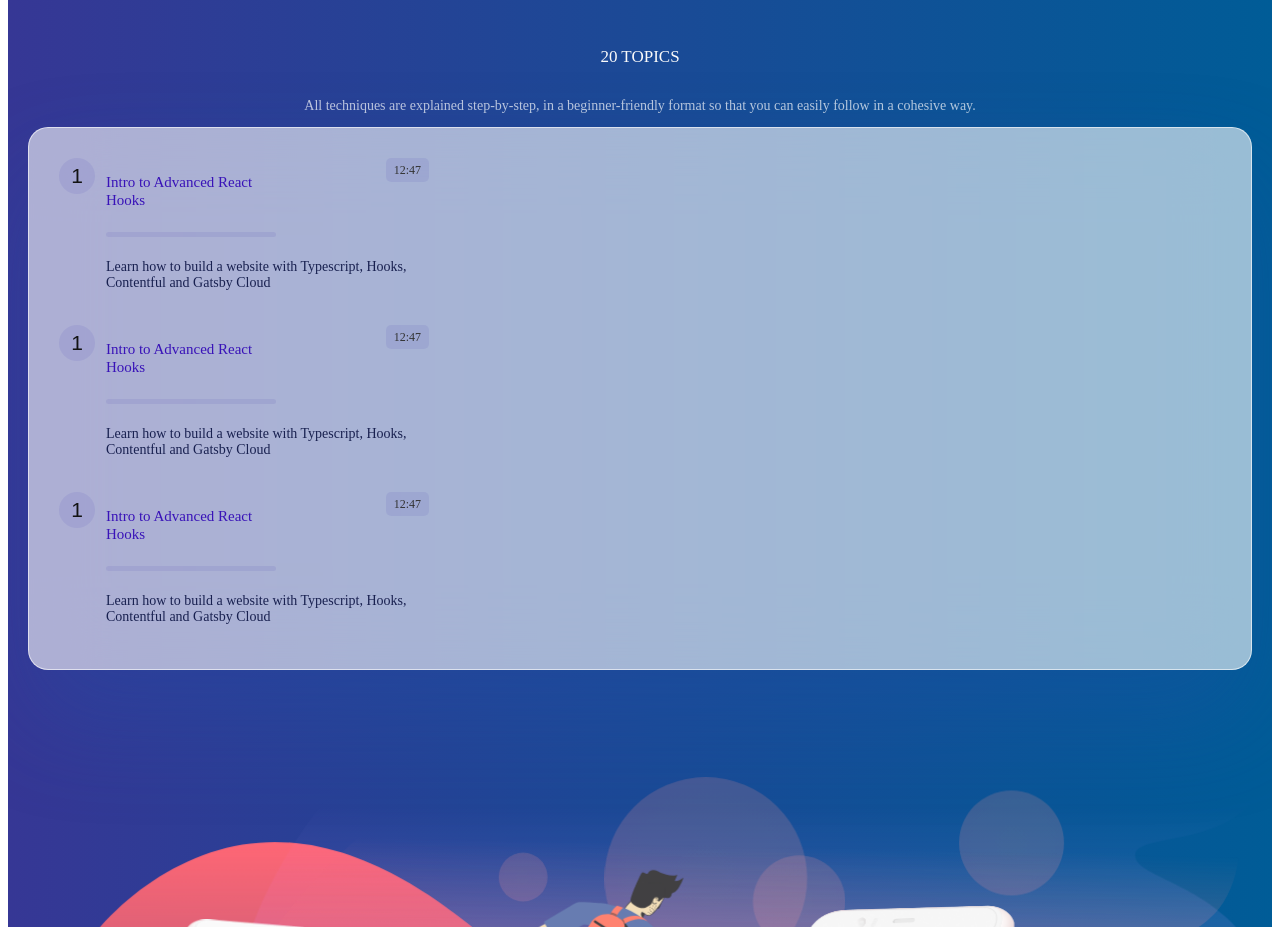
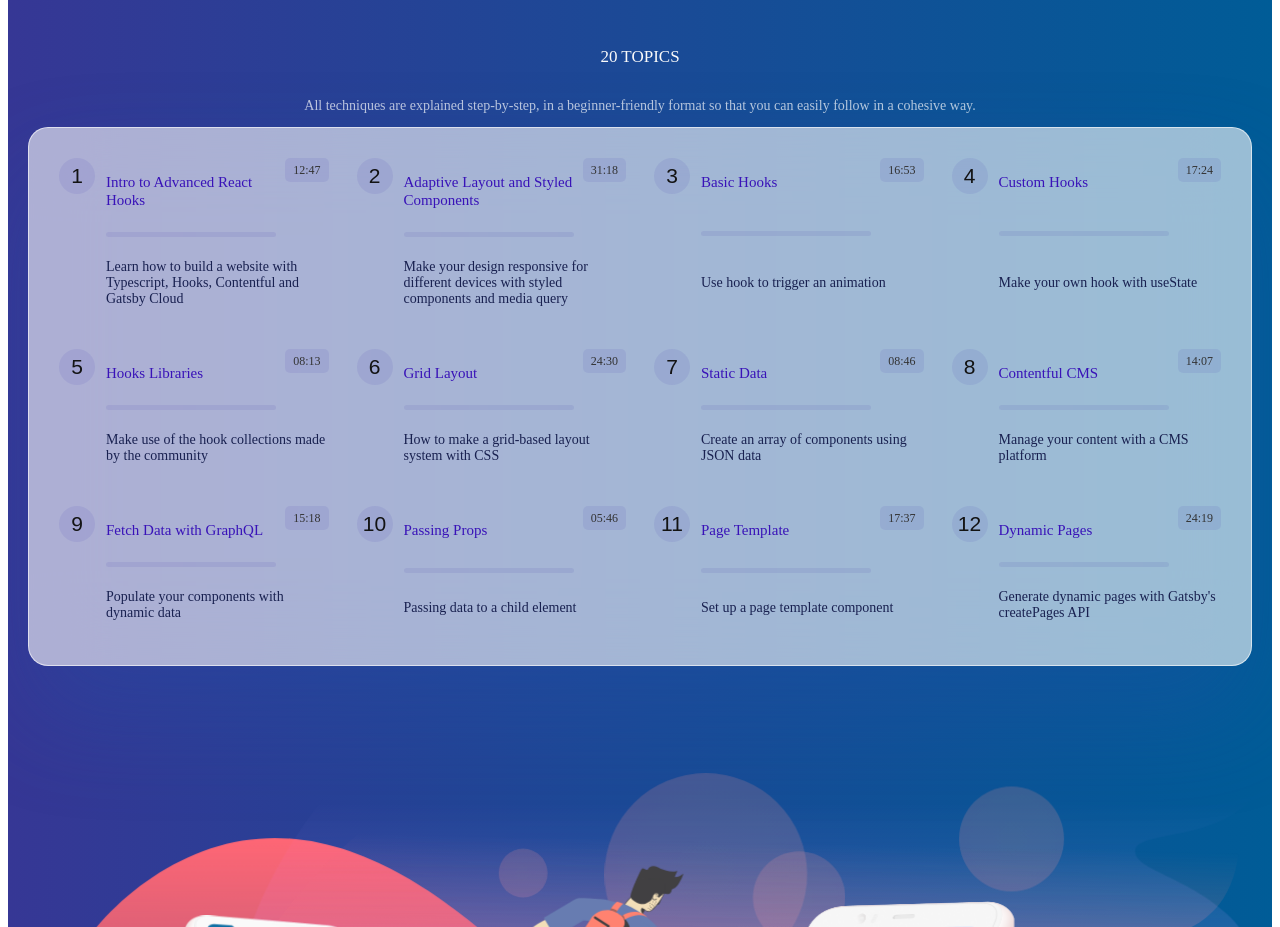
Before and after one commit to shivampednekar/AdvancedReactHooks, a Gatsby site: page / in a window 1280 px wide. Shown: the part 941-1868 px from the top of the page. Built offline with nearby package versions, Linux system fonts and the light colour scheme; Gatsby itself is replaced by a stand-in of ours.

Commit message:
adding some static data

```diff
--- a/src/components/UI/Rows/sectionRows.tsx
+++ b/src/components/UI/Rows/sectionRows.tsx
@@ -1,19 +1,18 @@
 import React from "react"
 import styled from "styled-components"
 
-function SectionRows() {
+function SectionRows(props) {
+  const { index, title, description, timestamp } = props
+
   return (
     <Wrapper>
-      <Index>1</Index>
+      <Index>{index}</Index>
       <TextWrapper>
-        <Title>Intro to Advanced React Hooks</Title>
+        <Title>{title}</Title>
         <ProgressBar />
-        <Description>
-          Learn how to build a website with Typescript, Hooks, Contentful and
-          Gatsby Cloud
-        </Description>
+        <Description>{description}</Description>
       </TextWrapper>
-      <TimeStamp>12:47</TimeStamp>
+      <TimeStamp>{timestamp}</TimeStamp>
     </Wrapper>
   )
 }
--- a/src/components/sections/gridSection.tsx
+++ b/src/components/sections/gridSection.tsx
@@ -2,6 +2,7 @@ import React from "react"
 import styled from "styled-components"
 
 import SectionRows from "../UI/Rows/sectionRows"
+import { sections } from "../../data/sectionData"
 
 const GridSection = () => {
   return (
@@ -12,9 +13,14 @@ const GridSection = () => {
         so that you can easily follow in a cohesive way.
       </Description>
       <Grid>
-        <SectionRows />
-        <SectionRows />
-        <SectionRows />
+        {sections.map((section, index) => (
+          <SectionRows
+            index={index + 1}
+            title={section.title}
+            description={section.description}
+            timestamp={section.duration}
+          />
+        ))}
       </Grid>
     </Wrapper>
   )
@@ -52,10 +58,18 @@ const Description = styled.p`
 const Grid = styled.div`
   background: rgba(255, 255, 255, 0.6);
   width: 100%;
+  display: grid;
+  grid-template-columns: repeat(auto-fit, minmax(260px, 1fr));
+  gap: 8px;
   padding: 20px;
   box-sizing: border-box;
   border: 0.5px solid rgba(255, 255, 255, 0.6);
   border-radius: 20px;
   box-shadow: 0px 50px 100px rgba(34, 79, 169, 0.3);
   backdrop-filter: blur(40px);
+
+  @media (max-width: 500px) {
+    padding: 10px;
+    /* margin: 0 auto; */
+  }
 `
--- /dev/null
+++ b/src/data/sectionData.ts
@@ -0,0 +1,64 @@
+export const sections = [
+  {
+    title: "Intro to Advanced React Hooks",
+    description:
+      "Learn how to build a website with Typescript, Hooks, Contentful and Gatsby Cloud",
+    duration: "12:47",
+  },
+  {
+    title: "Adaptive Layout and Styled Components",
+    description:
+      "Make your design responsive for different devices with styled components and media query",
+    duration: "31:18",
+  },
+  {
+    title: "Basic Hooks",
+    description: "Use hook to trigger an animation",
+    duration: "16:53",
+  },
+  {
+    title: "Custom Hooks",
+    description: "Make your own hook with useState",
+    duration: "17:24",
+  },
+  {
+    title: "Hooks Libraries",
+    description: "Make use of the hook collections made by the community",
+    duration: "08:13",
+  },
+  {
+    title: "Grid Layout",
+    description: "How to make a grid-based layout system with CSS",
+    duration: "24:30",
+  },
+  {
+    title: "Static Data",
+    description: "Create an array of components using JSON data",
+    duration: "08:46",
+  },
+  {
+    title: "Contentful CMS",
+    description: "Manage your content with a CMS platform",
+    duration: "14:07",
+  },
+  {
+    title: "Fetch Data with GraphQL",
+    description: "Populate your components with dynamic data",
+    duration: "15:18",
+  },
+  {
+    title: "Passing Props",
+    description: "Passing data to a child element",
+    duration: "05:46",
+  },
+  {
+    title: "Page Template",
+    description: "Set up a page template component",
+    duration: "17:37",
+  },
+  {
+    title: "Dynamic Pages",
+    description: "Generate dynamic pages with Gatsby's createPages API",
+    duration: "24:19",
+  },
+]
```
Also changed, not shown: README.md, 1 other file.
